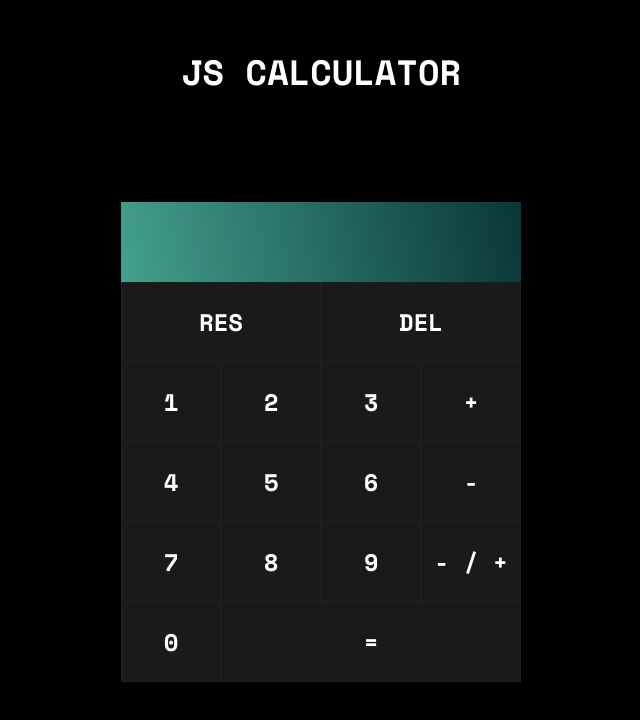
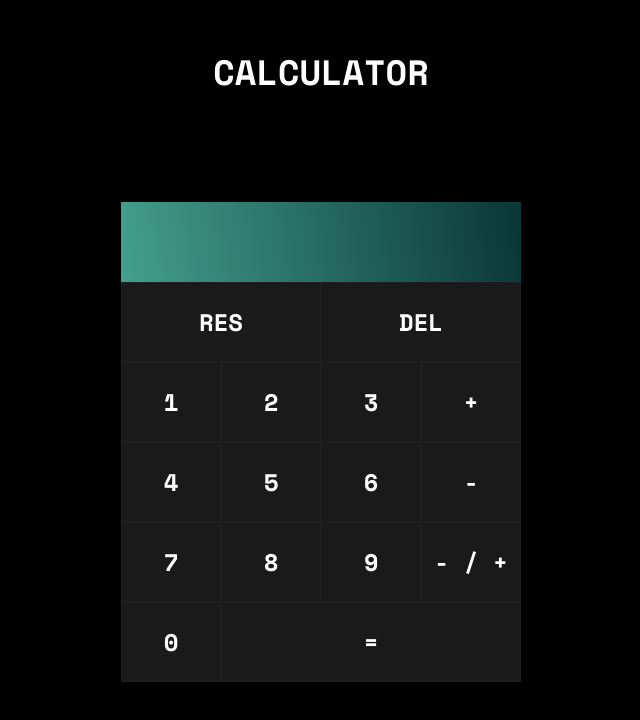
Before and after one commit to lillae/Calculator, a plain HTML site: page index.html in a window 1280 px wide. Shown: the whole page, without its empty margins (319-959 px from the left). Drawn offline with nearby package versions, Linux system fonts and the light colour scheme.

Commit message:
just a test

```diff
--- a/index.html
+++ b/index.html
@@ -15,7 +15,7 @@
 
 <body>
     <header>
-        <h1>JS Calculator</h1>
+        <h1>Calculator</h1>
     </header>
     <div class="calculator">
     </div>
```
